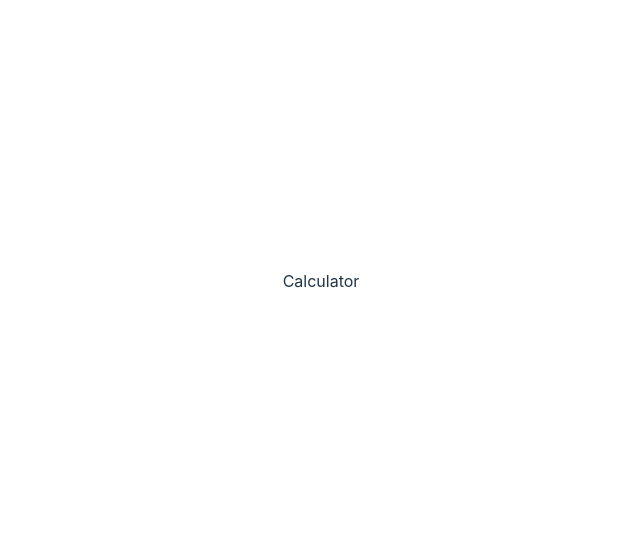
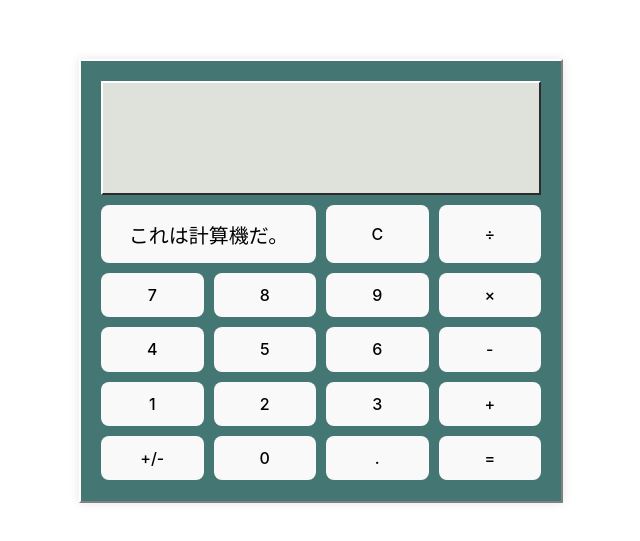
Before and after one commit to XavierLopez25/Calculator, a React (Vite) app in the folder calculator/: page /calculator in a window 1280 px wide. Shown: the part 119-660 px from the top of the page, without its empty margins (319-959 px from the left). Built offline with nearby package versions, Linux system fonts and the light colour scheme.

Commit message:
fix: renamed files and deleted not used files from the project

```diff
--- a/calculator/src/App.jsx
+++ b/calculator/src/App.jsx
@@ -1,13 +1,12 @@
 import { BrowserRouter, Routes, Route } from 'react-router-dom';
 import './App.css';
+import Calculator from './pages/Calculator';
 
 export default function App() {
   return (
     <BrowserRouter>
       <Routes>
-        <Route path="/calculator" element={<div>Calculator</div>} />
-        <Route path="/calculator/v1" element={<div>Calculator/v1</div>} />
-        <Route path="/calculator/v2" element={<div>Calculator/v2</div>} />
+        <Route path="/calculator" element={<Calculator />} />
       </Routes>
     </BrowserRouter>
   );
--- /dev/null
+++ b/calculator/src/pages/Calculator.css
@@ -0,0 +1,74 @@
+.calculator {
+  width: 440px;
+  height: 400px;
+  margin: 50px auto;
+  padding: 20px;
+  border: 2px solid #000;
+  border-color: #ffffff #808080 #808080 #ffffff;
+  border-width: 2px;
+  box-shadow: 0 0 10px rgba(0, 0, 0, 0.1);
+  background: #447773;
+}
+
+.display {
+  width: 94.5%;
+  height: 100px;
+  margin-bottom: 10px;
+  padding: 5px 10px;
+  background-color: #dee2da;
+  border-width: 2px;
+  border-radius: 0;
+  border-style: outset;
+  border-color: #ffffff #808080 #808080 #ffffff;
+  color: black;
+  font-family: 'Kiwi Maru', serif;
+  text-align: right;
+}
+
+.display input {
+  width: 100%;
+  height: 100%;
+  border: none;
+  background: none;
+  font-size: 30px;
+  text-align: right;
+  color: black;
+  font-family: 'Kiwi Maru', serif;
+}
+
+.buttons-container {
+  display: grid;
+  grid-template-columns: repeat(4, 1fr);
+  gap: 10px;
+  height: 275px;
+}
+
+button {
+  padding: 2px 5px;
+  cursor: pointer;
+  background-color: #dee2da;
+  border-width: 2px;
+  border-radius: 0;
+  border-style: outset;
+  border-color: #ffffff #808080 #808080 #ffffff;
+  color: black;
+  font-family: 'Kiwi Maru', serif;
+  text-align: center;
+  transition: filter 0.1s ease;
+  font-size: 20px;
+}
+
+button:hover {
+  background-color: #b8b8b8;
+}
+
+button:active {
+  border-style: inset;
+  background-color: #a3a3a3;
+  border-color: #808080 #ffffff #ffffff #808080;
+}
+
+.span-two {
+  grid-column: span 2;
+  font-size: 20px;
+}
--- /dev/null
+++ b/calculator/src/pages/Calculator.jsx
@@ -0,0 +1,119 @@
+import React, { useState } from 'react';
+import './Calculator.css';
+import Input from 'src/components/Input/index';
+import Button from 'src/components/Button/index';
+
+const Calculator = () => {
+  const [display, setDisplay] = useState('');
+  const [operator, setOperator] = useState(null);
+  const [operand, setOperand] = useState(null);
+  const [clearDisplay, setClearDisplay] = useState(false);
+
+  const handleNumberClick = (value) => {
+    if (display.length >= 9) return;
+    if (clearDisplay) {
+      setDisplay(value === '.' ? '0.' : value);
+      setClearDisplay(false);
+    } else {
+      if (value === '.' && display.includes('.')) return;
+      setDisplay((prev) => (prev === '0' && value !== '.' ? value : prev + value).slice(0, 9));
+    }
+  };
+
+  const handleOperatorClick = (op) => {
+    if (display === 'ERROR') return;
+
+    if (operator && operand !== null) {
+      handleEvaluate();
+    }
+
+    setOperator(op);
+    setOperand(display);
+    setClearDisplay(true);
+  };
+
+  const handleClear = () => {
+    setDisplay('');
+    setOperator(null);
+    setOperand(null);
+    setClearDisplay(false);
+  };
+
+  const handleEvaluate = () => {
+    if (!operator || operand === null) return;
+
+    const a = parseFloat(operand);
+    const b = parseFloat(display);
+    let result;
+
+    switch (operator) {
+      case '+':
+        result = a + b;
+        break;
+      case '-':
+        result = a - b;
+        break;
+      case '*':
+        result = a * b;
+        break;
+      case '/':
+        result = a / b;
+        break;
+      default:
+        return;
+    }
+
+    if (result < 0 || result > 999999999 || isNaN(result) || !isFinite(result)) {
+      setDisplay('ERROR');
+    } else {
+      setDisplay(result.toString().slice(0, 9));
+    }
+
+    setOperator(null);
+    setOperand(null);
+    setClearDisplay(false);
+  };
+
+  const handlePlusMinus = () => {
+    if (display === 'ERROR') return;
+
+    if (display.startsWith('-')) {
+      setDisplay(display.substring(1).slice(0, 9));
+    } else {
+      setDisplay(('-' + display).slice(0, 9));
+    }
+  };
+
+  return (
+    <div className="calculator">
+      <Input value={display} onChange={() => {}} disabled={true} className="display" />
+      <div className="buttons-container">
+        <Button
+          buttonText="これは計算機だ。"
+          onClick={() => openInNewTab('https://plainenglish.io')}
+          className="span-two"
+        />
+        <Button buttonText="C" onClick={handleClear} />
+        <Button buttonText="÷" onClick={() => handleOperatorClick('/')} />
+        <Button buttonText="7" onClick={() => handleNumberClick('7')} />
+        <Button buttonText="8" onClick={() => handleNumberClick('8')} />
+        <Button buttonText="9" onClick={() => handleNumberClick('9')} />
+        <Button buttonText="×" onClick={() => handleOperatorClick('*')} />
+        <Button buttonText="4" onClick={() => handleNumberClick('4')} />
+        <Button buttonText="5" onClick={() => handleNumberClick('5')} />
+        <Button buttonText="6" onClick={() => handleNumberClick('6')} />
+        <Button buttonText="-" onClick={() => handleOperatorClick('-')} />
+        <Button buttonText="1" onClick={() => handleNumberClick('1')} />
+        <Button buttonText="2" onClick={() => handleNumberClick('2')} />
+        <Button buttonText="3" onClick={() => handleNumberClick('3')} />
+        <Button buttonText="+" onClick={() => handleOperatorClick('+')} />
+        <Button buttonText="+/-" onClick={handlePlusMinus} />
+        <Button buttonText="0" onClick={() => handleNumberClick('0')} />
+        <Button buttonText="." onClick={() => handleNumberClick('.')} />
+        <Button buttonText="=" onClick={handleEvaluate} />
+      </div>
+    </div>
+  );
+};
+
+export default Calculator;
```
Also changed, not shown: calculator/src/pages/Calculator_V1.jsx (deleted), calculator/src/pages/Calculator_V2.jsx (deleted), calculator/src/pages/Calculator_V3.jsx (deleted).
